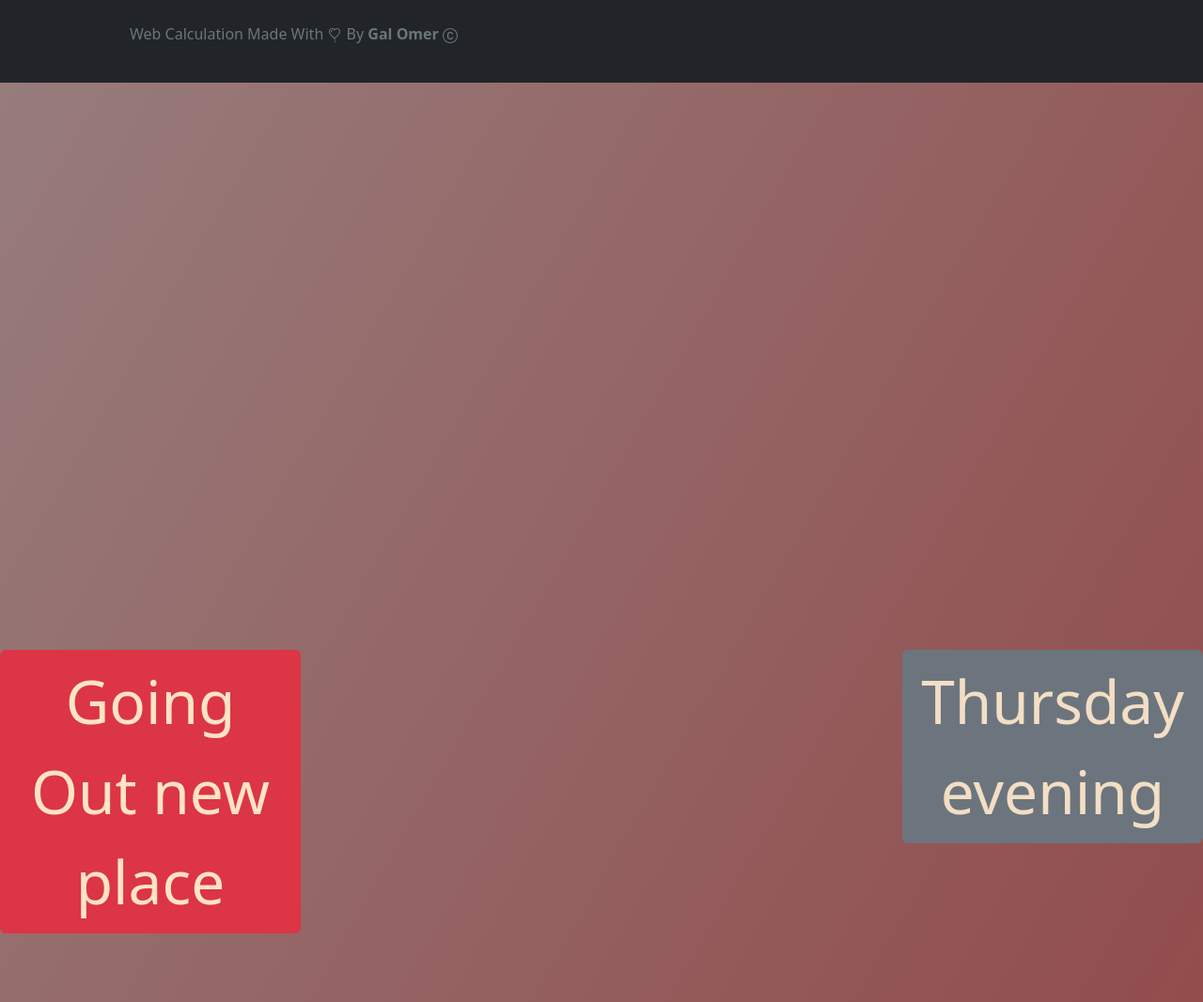
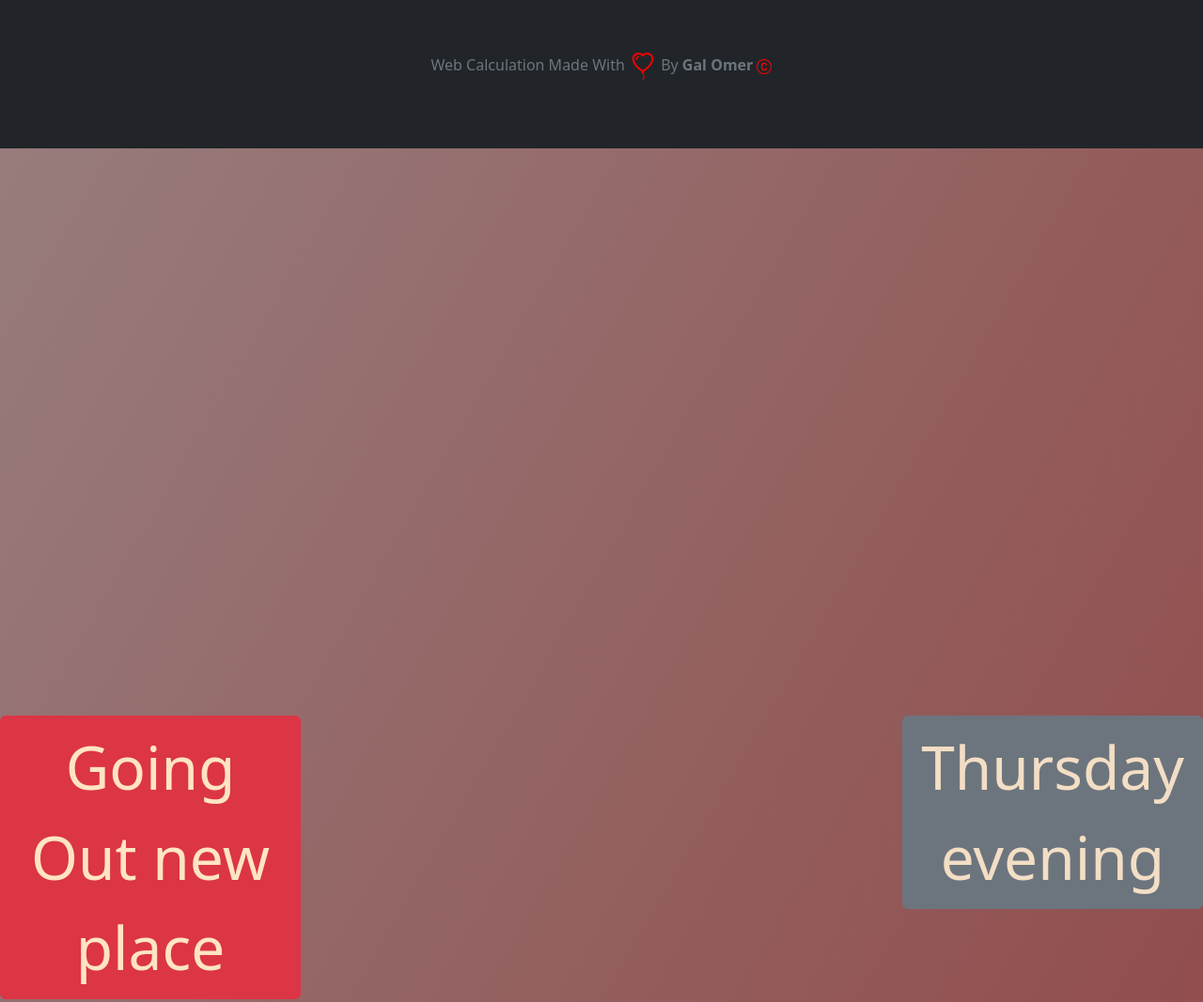
Before and after one commit to Galomer310/nightOut, a plain HTML site: page index.html in a window 1280 px wide. Shown: the top 1067 px of the page at 94% size. Drawn offline with nearby package versions, Linux system fonts and the light colour scheme.

Commit message:
modified style main page

```diff
--- a/index.html
+++ b/index.html
@@ -9,21 +9,14 @@
 </head>
 <body class="body1">
     <!-- Header -->
-  <header class="p-3 text-bg-dark">
-      <div class="container">
-        <div class="d-flex flex-wrap align-items-center justify-content-center justify-content-lg-start">
-          <a href="/" class="d-flex align-items-center mb-2 mb-lg-0 text-white text-decoration-none">
-             <svg class="bi me-2" width="40" height="32" role="img" aria-label="Bootstrap"><use xlink:href="#bootstrap"></use></svg>
-          </a>
+  <header class="p-5 text-bg-dark">
           <ul class="nav col-12 col-lg-auto me-lg-auto mb-2 justify-content-center mb-md-0">
-            <li><p href="#" class="nav-link px-2 text-secondary">Web Calculation Made With <svg xmlns="http://www.w3.org/2000/svg" width="16" height="16" fill="currentColor" class="bi bi-balloon-heart" viewBox="0 0 16 16">
+            <li><p class="nav-link text-secondary">Web Calculation Made With <svg xmlns="http://www.w3.org/2000/svg" width="30" height="30" fill="currentColor" class="bi bi-balloon-heart" viewBox="0 0 16 16">
               <path fill-rule="evenodd" d="m8 2.42-.717-.737c-1.13-1.161-3.243-.777-4.01.72-.35.685-.451 1.707.236 3.062C4.16 6.753 5.52 8.32 8 10.042c2.479-1.723 3.839-3.29 4.491-4.577.687-1.355.587-2.377.236-3.061-.767-1.498-2.88-1.882-4.01-.721zm-.49 8.5c-10.78-7.44-3-13.155.359-10.063q.068.062.132.129.065-.067.132-.129c3.36-3.092 11.137 2.624.357 10.063l.235.468a.25.25 0 1 1-.448.224l-.008-.017c.008.11.02.202.037.29.054.27.161.488.419 1.003.288.578.235 1.15.076 1.629-.157.469-.422.867-.588 1.115l-.004.007a.25.25 0 1 1-.416-.278c.168-.252.4-.6.533-1.003.133-.396.163-.824-.049-1.246l-.013-.028c-.24-.48-.38-.758-.448-1.102a3 3 0 0 1-.052-.45l-.04.08a.25.25 0 1 1-.447-.224l.235-.468ZM6.013 2.06c-.649-.18-1.483.083-1.85.798-.131.258-.245.689-.08 1.335.063.244.414.198.487-.043.21-.697.627-1.447 1.359-1.692.217-.073.304-.337.084-.398"/>
             </svg> By <strong> Gal Omer </strong> <svg xmlns="http://www.w3.org/2000/svg" width="16" height="16" fill="currentColor" class="bi bi-c-circle" viewBox="0 0 16 16">
               <path d="M1 8a7 7 0 1 0 14 0A7 7 0 0 0 1 8m15 0A8 8 0 1 1 0 8a8 8 0 0 1 16 0M8.146 4.992c-1.212 0-1.927.92-1.927 2.502v1.06c0 1.571.703 2.462 1.927 2.462.979 0 1.641-.586 1.729-1.418h1.295v.093c-.1 1.448-1.354 2.467-3.03 2.467-2.091 0-3.269-1.336-3.269-3.603V7.482c0-2.261 1.201-3.638 3.27-3.638 1.681 0 2.935 1.054 3.029 2.572v.088H9.875c-.088-.879-.768-1.512-1.729-1.512"/>
             </svg> </p></li>
           </ul>
-        </div>
-      </div>
   </header>
 <!-- Main Container -->
  <div class="mainContainer">
--- a/nightOut.css
+++ b/nightOut.css
@@ -11,6 +11,10 @@
 
 .txtBtnHome {
     font-size: 4rem;
+}
+
+.bi {
+    color: red;
 }
 
 /* ////////////////////////////////////////////////body----2/////////////////////////////////////////////////////// */
```
